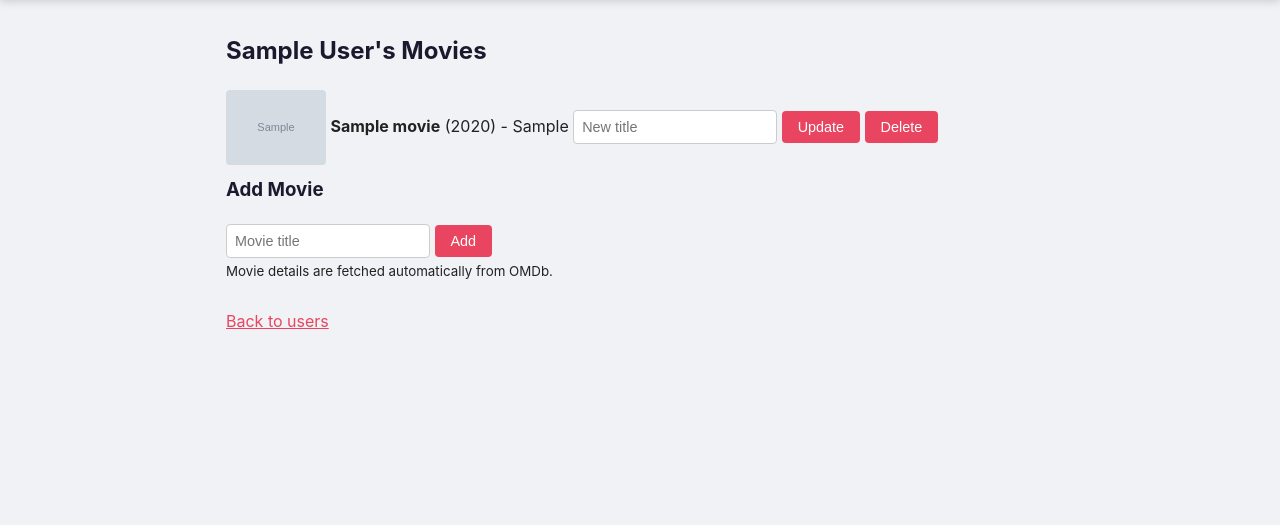
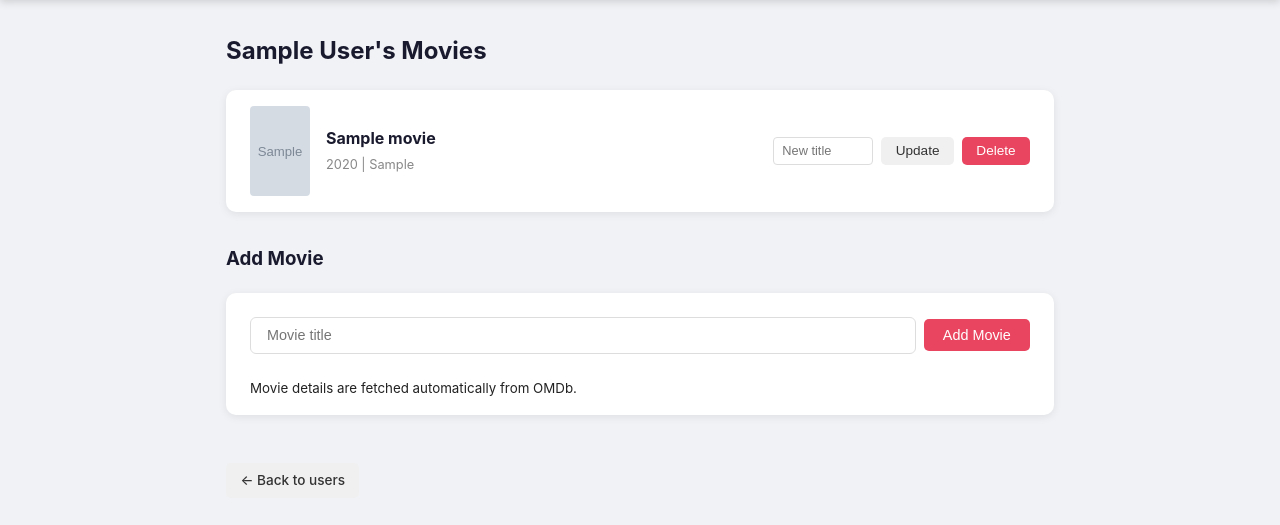
Before and after one commit to Kenan999/MoviWebApp, a Flask app: page /users/1/movies in a window 1280 px wide. Shown: the part 115-640 px from the top of the page. Run offline with Flask 3, Linux system fonts and the light colour scheme; tables that the repository leaves empty hold one stand-in row (values such as "Sample post"); grey boxes marked "Sample" are stand-in pictures.

Commit message:
Improve movies page design and clean up CSS

```diff
--- a/static/style.css
+++ b/static/style.css
@@ -44,55 +47,120 @@ h2, h3 {
     margin-bottom: 2rem;
 }
 
-.user-row {
+/* User list */
+.user-list {
+    list-style: none;
+}
+
+.user-entry {
     display: flex;
     align-items: center;
-    justify-content: space-between;
+    gap: 0.5rem;
+    padding: 0.9rem 1.5rem;
+    border-bottom: 1px solid #f0f0f0;
+    transition: background 0.15s;
+}
+
+.user-entry:last-child {
+    border-bottom: none;
+}
+
+.user-entry:hover {
+    background: #fafafa;
+}
+
+.user-entry .btn:first-child {
+    flex: 1;
+    color: #1a1a2e;
+    text-decoration: none;
+    font-weight: 600;
+    font-size: 1rem;
+}
+
+.user-entry .btn:first-child:hover {
+    color: #e94560;
+}
+
+/* Movie list */
+.movie-list {
+    list-style: none;
+}
+
+.movie-entry {
+    display: flex;
+    align-items: center;
+    gap: 1rem;
     padding: 1rem 1.5rem;
     border-bottom: 1px solid #f0f0f0;
     transition: background 0.15s;
 }
 
-.user-row:last-child {
+.movie-entry:last-child {
     border-bottom: none;
 }
 
-.user-row:hover {
+.movie-entry:hover {
     background: #fafafa;
 }
 
-.user-name {
-    font-size: 1.1rem;
-    font-weight: 600;
-    color: #1a1a2e;
-    text-decoration: none;
-    flex: 1;
+.movie-poster {
+    width: 60px;
+    height: 90px;
+    object-fit: cover;
+    border-radius: 4px;
+    flex-shrink: 0;
 }
 
-.user-name:hover {
-    color: #e94560;
+.movie-poster-placeholder {
+    background: #eee;
+    color: #999;
+    font-size: 0.7rem;
+    display: flex;
+    align-items: center;
+    justify-content: center;
+    text-align: center;
 }
 
-.user-actions {
+.movie-info {
+    flex: 1;
+    min-width: 0;
+}
+
+.movie-title {
+    font-size: 1rem;
+    color: #1a1a2e;
+    display: block;
+}
+
+.movie-meta {
+    font-size: 0.8rem;
+    color: #888;
+    margin-top: 0.2rem;
+    display: block;
+}
+
+.movie-actions {
     display: flex;
     gap: 0.5rem;
     align-items: center;
+    flex-shrink: 0;
 }
 
-.user-actions form {
+.movie-actions form {
     display: flex;
     gap: 0.4rem;
     align-items: center;
 }
 
-.user-actions input[type="text"] {
-    padding: 0.4rem 0.6rem;
+.movie-actions input[type="text"] {
+    padding: 0.35rem 0.5rem;
     border: 1px solid #ddd;
     border-radius: 4px;
-    font-size: 0.85rem;
-    width: 120px;
+    font-size: 0.8rem;
+    width: 100px;
 }
 
+/* Buttons */
 .btn {
     padding: 0.4rem 0.9rem;
     border: none;
@@ -220,20 +241,15 @@ form input[type="number"] {
     font-size: 0.9rem;
 }
 
-form button {
-    padding: 0.5rem 1rem;
-    background: #e94560;
-    color: #fff;
-    border: none;
-    border-radius: 4px;
-    cursor: pointer;
-    font-size: 0.9rem;
+/* Empty state */
+.empty-state {
+    padding: 2rem;
+    text-align: center;
+    color: #999;
+    font-size: 0.95rem;
 }
 
-form button:hover {
-    background: #d63851;
-}
-
+/* Misc */
 a {
     color: #e94560;
 }
--- a/templates/movies.html
+++ b/templates/movies.html
@@ -1,35 +1,53 @@
 {% extends "base.html" %}
+{% block content %}
 
-{% block content %}
-    <h2>{{ user.name }}'s Movies</h2>
+<h2>{{ user.name }}'s Movies</h2>
 
-    <ul>
+<div class="card">
+    {% if movies %}
+    <ul class="movie-list">
         {% for movie in movies %}
-            <li style="margin-bottom: 10px;">
-                {% if movie.poster_url and movie.poster_url != "N/A" %}
-                    <img src="{{ movie.poster_url }}" alt="{{ movie.name }} poster" width="100" style="vertical-align: middle;">
+        <li class="movie-entry">
+            {% if movie.poster_url and movie.poster_url != "N/A" %}
+            <img src="{{ movie.poster_url }}" alt="{{ movie.name }} poster" class="movie-poster">
+            {% else %}
+            <div class="movie-poster movie-poster-placeholder">No Poster</div>
+            {% endif %}
+            <div class="movie-info">
+                <strong class="movie-title">{{ movie.name }}</strong>
+                {% if movie.year or movie.director %}
+                <span class="movie-meta">
+                    {% if movie.year %}{{ movie.year }}{% endif %}
+                    {% if movie.director %}| {{ movie.director }}{% endif %}
+                </span>
                 {% endif %}
-                <strong>{{ movie.name }}</strong>
-                {% if movie.year %} ({{ movie.year }}){% endif %}
-                {% if movie.director %} - {{ movie.director }}{% endif %}
-                <form action="{{ url_for('update_movie', user_id=user.id, movie_id=movie.id) }}" method="POST" style="display:inline">
+            </div>
+            <div class="movie-actions">
+                <form action="{{ url_for('update_movie', user_id=user.id, movie_id=movie.id) }}" method="POST" class="inline">
                     <input type="text" name="name" placeholder="New title" required>
-                    <button type="submit">Update</button>
+                    <button type="submit" class="btn btn-edit">Update</button>
                 </form>
-                <form action="{{ url_for('delete_movie', user_id=user.id, movie_id=movie.id) }}" method="POST" style="display:inline">
-                    <button type="submit">Delete</button>
+                <form action="{{ url_for('delete_movie', user_id=user.id, movie_id=movie.id) }}" method="POST" class="inline" onsubmit="return confirm('Delete {{ movie.name }}?')">
+                    <button type="submit" class="btn btn-danger">Delete</button>
                 </form>
-            </li>
+            </div>
+        </li>
         {% endfor %}
     </ul>
+    {% else %}
+    <div class="empty-state">No movies yet.</div>
+    {% endif %}
+</div>
 
-    <h3>Add Movie</h3>
-    <form action="{{ url_for('get_movies', user_id=user.id) }}" method="POST">
+<h3>Add Movie</h3>
+<div class="card">
+    <form class="add-user-form" action="{{ url_for('get_movies', user_id=user.id) }}" method="POST">
         <input type="text" name="name" placeholder="Movie title" required>
-        <button type="submit">Add</button>
+        <button type="submit" class="btn btn-add">Add Movie</button>
     </form>
-    <small>Movie details are fetched automatically from OMDb.</small>
+    <small style="display:block; padding: 0 1.5rem 1rem;">Movie details are fetched automatically from OMDb.</small>
+</div>
 
-    <br><br>
-    <a href="{{ url_for('index') }}">Back to users</a>
+<a href="{{ url_for('index') }}" class="btn btn-edit" style="display:inline-block; margin-top:1rem;">← Back to users</a>
+
 {% endblock %}
```
Also changed, not shown: other parts of static/style.css (+4 -48 lines).
